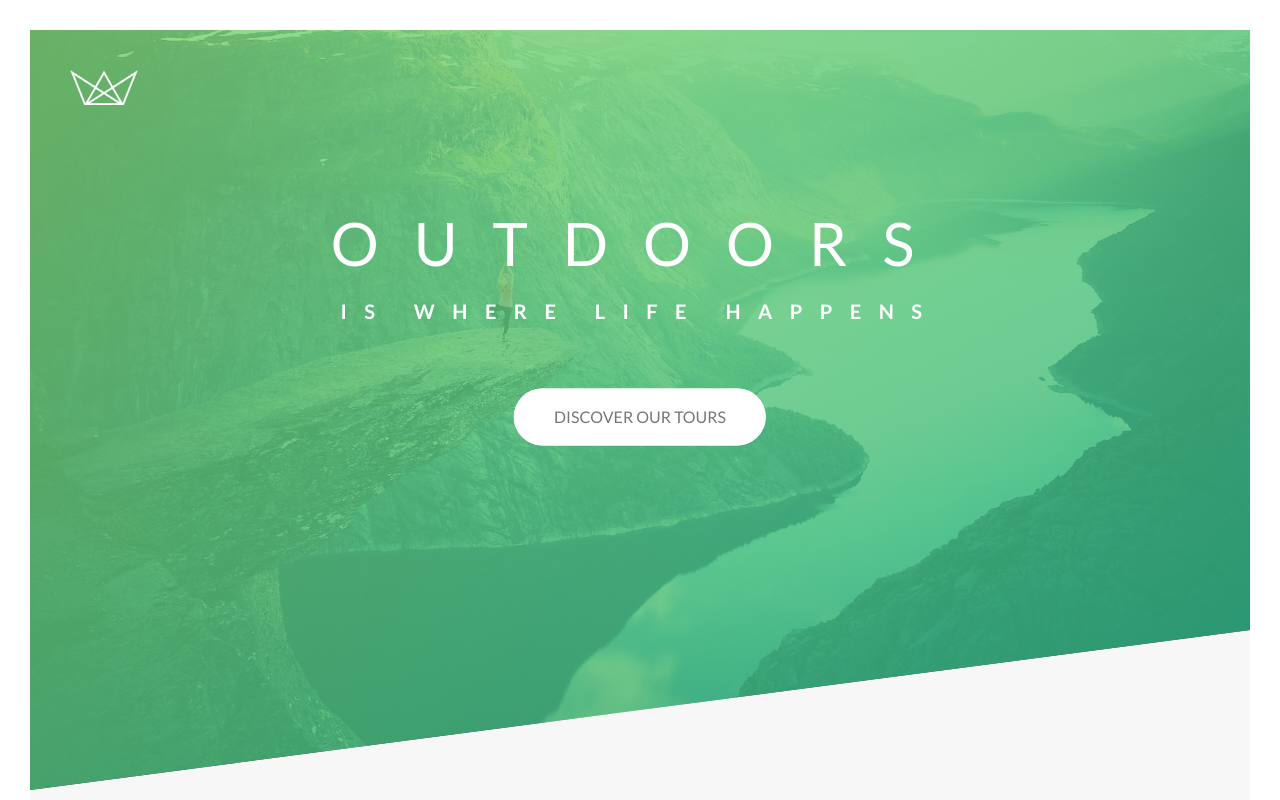
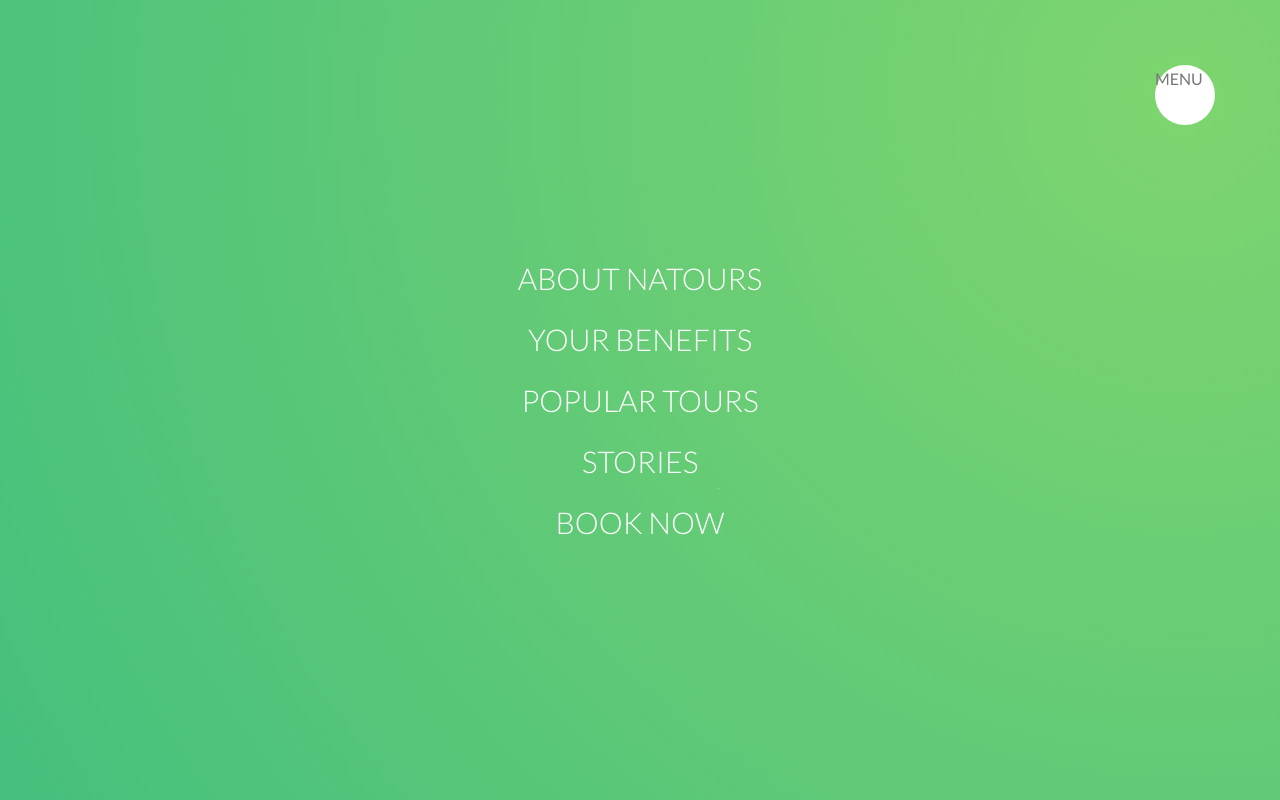
Before and after one commit to himankgoel/Natours, a website: page index.html in a window 1280 px wide. Shown: the top 800 px of the page. Drawn offline with Linux system fonts and the light colour scheme.

Commit message:
Added navigation

```diff
--- a/index.html
+++ b/index.html
@@ -12,6 +12,21 @@
         <title>Natours | Exciting tours for adventurous people</title>
     </head>
     <body>
+        <div class="navigation">
+            <input type="checkbox" class="navigtion__checkbox" style="display: none;" id="navi-toggle">
+            <!-- On clicking label, id mentioned in "for" is activated. Therefore, marked a button. -->
+            <label for="navi-toggle" class="navigation__button">MENU</label>
+            <div class="navigation__background">&nbsp;</div>
+            <nav class="navigation__nav">
+                <ul class="navigation__list">
+                    <li class="navigation__item"><a href="#" class="navigation__link">About Natours</a></li>
+                    <li class="navigation__item"><a href="#" class="navigation__link">Your benefits</a></li>
+                    <li class="navigation__item"><a href="#" class="navigation__link">Popular tours</a></li>
+                    <li class="navigation__item"><a href="#" class="navigation__link">Stories</a></li>
+                    <li class="navigation__item"><a href="#" class="navigation__link">Book now</a></li>
+                </ul>
+            </nav>
+        </div>
         <header class="header">
             <div class="header__logo-box">
                 <img src="img/logo-white.png" alt="Logo" class="header__logo">
--- /dev/null
+++ b/scss/components/_navigation.scss
@@ -0,0 +1,70 @@
+.navigation{
+
+    &__checkbox{
+        display: none;
+    }
+
+    &__button{
+        background-color: $color-white;
+        height: 6rem;
+        width: 6rem;
+        border-radius: 50%;
+        position: fixed;
+        z-index: 25;
+        top: 6.5rem;
+        right: 6.5rem;
+    }
+
+
+    &__background{
+        height: 6rem;
+        width: 6rem;
+        border-radius: 50%;
+        background-image: radial-gradient($color-primary-light,$color-primary-dark);
+        position: fixed;
+        z-index: 23;
+        top: 6.5rem;
+        right: 6.5rem;
+
+        transform: scale(50);
+    }
+    &__nav{
+        height: 100vh;
+        width: 100%;
+        position: fixed;
+        top: 0;
+        left: 0;
+        z-index: 24;
+    }
+    &__list{
+        position: absolute;
+        top: 50%;
+        left: 50%;
+        transform: translate(-50%,-50%);
+        list-style: none;
+
+    }
+    &__item{
+        margin: 1rem ;
+        text-align:center;
+    }
+    &__link{
+        &:link,
+        &:visited{
+            font-size: 3rem;
+            font-weight: 300;
+            color: $color-white;
+            text-decoration: none;
+            text-transform: uppercase;
+            padding: 1rem 2rem;
+            background-image: linear-gradient(120deg,transparent 0%,transparent 50%,$color-white 50%);
+            background-size: 220%;
+            transition: all .4s ;
+        }
+        &:hover,
+        &:active{
+            color: $color-primary-green ;
+            background-size: 100%;
+        }
+    }
+}
--- a/scss/main.scss
+++ b/scss/main.scss
@@ -11,6 +11,7 @@
 
 @import "pages/home";
 
+@import "components/navigation";
 @import "components/button";
 @import "components/composition";
 @import "components/feature-box";
```
Also changed, not shown: css/styles.css.
